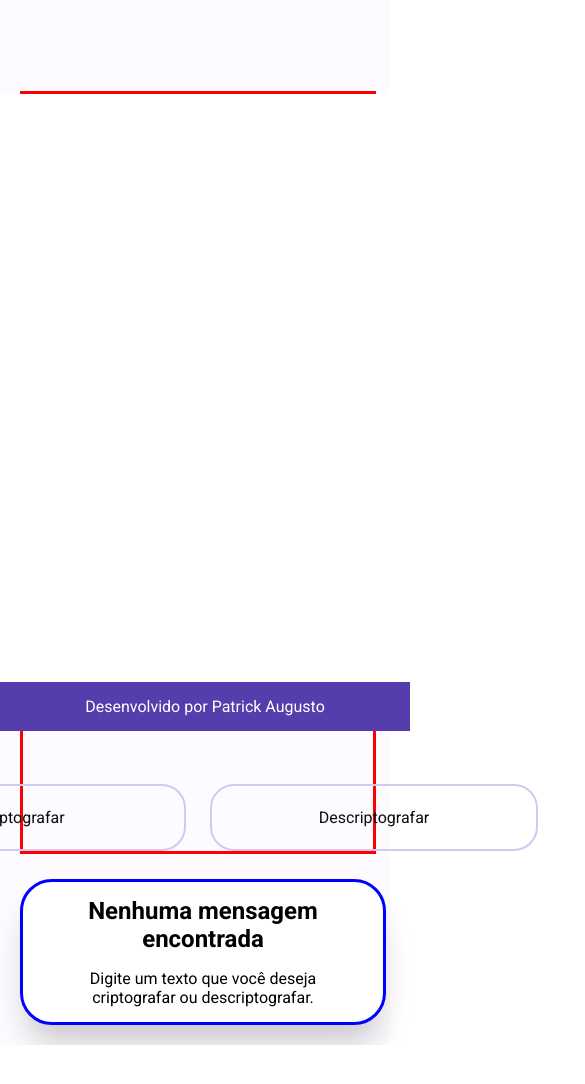
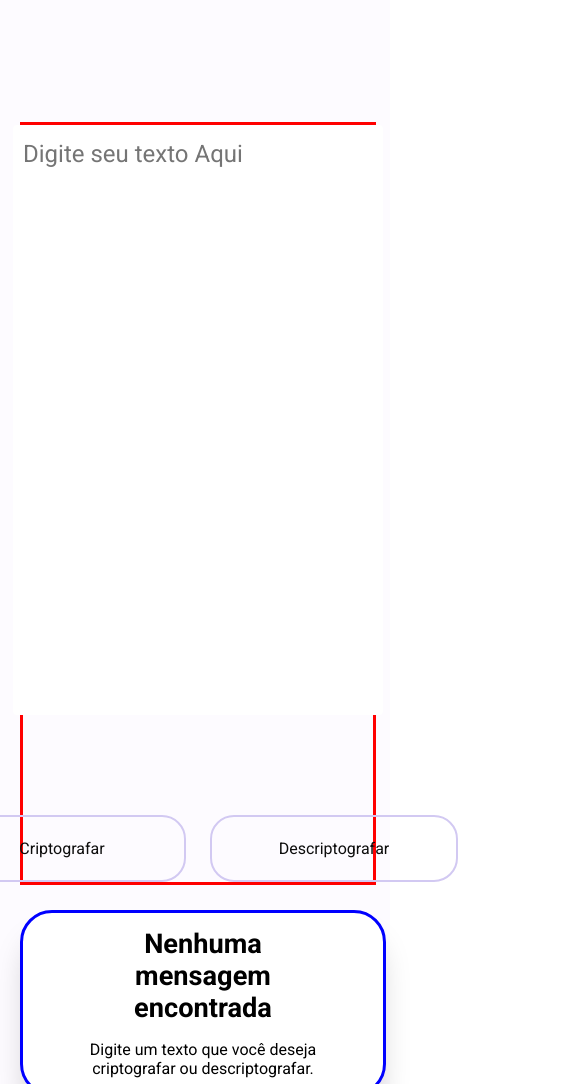
Before and after one commit to patrickaugusto/challenger-decodificador-de-texto, a plain HTML site: page index.html in a window 390 px wide. Shown: the part 113-1197 px from the top of the page, 585 px wide, since content can reach past the window. Before the commit the page ends 1158 px from the top, so only its background shows below. Drawn offline with Linux system fonts and the light colour scheme.

Commit message:
melhorando a responsividade e o layout

```diff
--- a/style.css
+++ b/style.css
@@ -21,50 +21,56 @@
 
 .conteudo {
     display: flex;
-    justify-content: space-between;
-    gap: 50px;
+    justify-content: space-around;
+    gap: 2rem;
     padding: 20px;
     background-color: var(--cor-5);
 }
 
+/* Header */
+
 .cabecalho{
+    padding: 1rem;
     border: green solid;
+    display: flex;
+    flex-direction: column;
+    gap: 2rem;
 }
 
 
 /* Lado esquerdo */
 
+
 .conteudo_criptar {
-    margin-top: 100px;
+    width: 750px;
+    margin-top: 6.25rem;
     display: flex;
     flex-direction: column;
     align-items: center;
     justify-content: center;
-    gap: 100px;
-
-
+    gap: 6.25rem;
     border: red solid;
 }
 
 #inserir_texto {
-    width: 60rem;
+    width: 100%;
     height: 35rem;
     border: none;
     border-radius: 4px;
-    font-size: 24px;
+    font-size: 1.5rem;
     resize: none;
     padding: 15px 10px;
 }
 
 .botoes_criptografar {
     display: flex;
-    gap: 24px;
+    gap: 1.5rem;
 }
 
 .btn_criptografar, .btn_descriptografar {
-    width: 328px;
-    height: 67px;
-    border-radius: 24px;
+    width: 15.5rem;
+    height: 4.18rem;
+    border-radius: 1.5rem;
     border: var(--cor-3) solid 2px;
     font-size: 1rem;
 }
@@ -94,13 +100,11 @@
 .conteudo_exibir_criptografia {
     background-color: var(--cor-6);
     padding: 15px 5px;
+    border-radius: 32px;
+    box-shadow: 0 1.5rem 32px -8px rgba(0, 0, 0, 0.212);
+    display: flex;
+    border: blue solid;
     width: 400px;
-    border-radius: 32px;
-    box-shadow: 0 24px 32px -8px rgba(0, 0, 0, 0.212);
-    display: flex;
-
-
-    border: blue solid;
 }
 
 .conteudo_exibir{
@@ -110,7 +114,12 @@
     align-items: center;
     gap: 2rem;
     visibility: visible;
+    width: 100%;
 
+}
+
+#img_txt_not_Found{
+    width: 80%;
 }
 
 .conteudo_texto {
@@ -132,6 +141,7 @@
     justify-content: center;
     padding: 15px;
     gap: 25px;
+    width: 100%;
 }
 
 .conteudo_texto_criptografia {
@@ -141,8 +151,12 @@
     height: 600px;
   }
 
+.txt_nao_encontrado{
+    font-size: 1.7rem;
+}
+
 #texto_criptografado {
-    font-size: 24px;
+    font-size: 1.5rem;
     text-wrap: wrap;
 }
 
@@ -154,7 +168,7 @@
 .btn_copiar{
     width: 200px;
     height: 67px;
-    border-radius: 24px;
+    border-radius: 1.5rem;
     border: var(--cor-3) solid 2px;
     font-size: 1rem;
 }
@@ -165,9 +179,7 @@
     color: #fff;
     text-align: center;
     padding: 10px;
-    position: fixed;
     bottom: 0;
-    width: 100%;
 }
 
 .rodape p {
```
